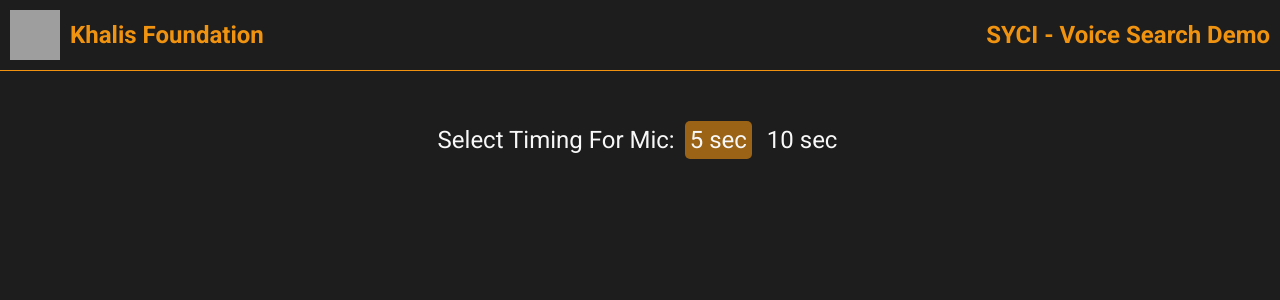
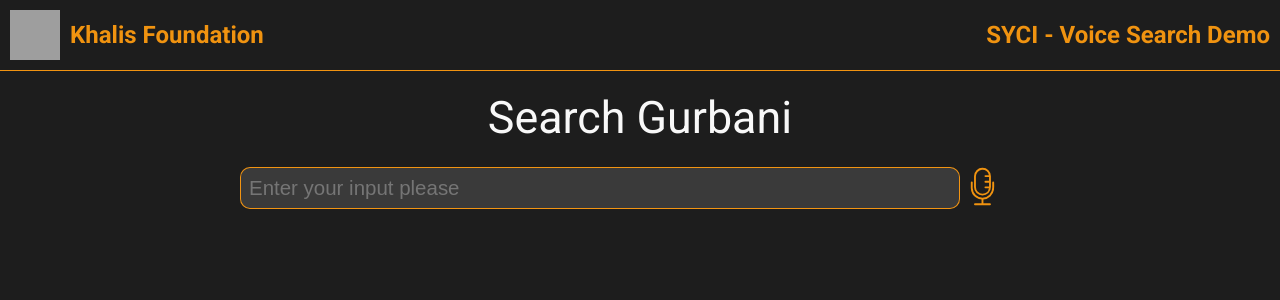
Before and after one commit to dilrajs616/khalis_demo, a React (Vite) app in the folder client/: page / in a window 1280 px wide. Shown: the top 300 px of the page. Built offline with nearby package versions, Linux system fonts and the light colour scheme; grey boxes are pictures that could not be loaded.

Commit message:
some updated and added some more stuff like mic bnt and started on coding for recording

```diff
--- a/client/src/Components/Search.tsx
+++ b/client/src/Components/Search.tsx
@@ -2,18 +2,19 @@ import Navbar from "./Navbar";
 import "../SCSS/Search.scss";
 import { useState } from "react";
 import toast from "react-hot-toast";
+import { CiMicrophoneOn } from "react-icons/ci";
 export default function Search() {
-  const [timingForMic, settimingForMic] = useState(5);
-  function handleTimingChange(time: number) {
-    settimingForMic(time);
-    toast.success(`Mic Time Changed to ${time} seconds`);
-  }
+  // const [timingForMic, settimingForMic] = useState(5);
+  // function handleTimingChange(time: number) {
+  //   settimingForMic(time);
+  //   toast.success(`Mic Time Changed to ${time} seconds`);
+  // }
   return (
     <>
       <div className="search-parent-container">
         <Navbar />
         <div className="content-container">
-          <div className="timing-tab-container">
+          {/* <div className="timing-tab-container">
             <label htmlFor="" className="timing-label">
               Select Timing For Mic:
             </label>
@@ -37,6 +38,17 @@ export default function Search() {
             >
               10 sec
             </div>
+          </div> */}
+          <div className="main-heading">Search Gurbani</div>
+          <div className="search-input-box-container">
+            <input
+              type="search"
+              placeholder="Enter your input please"
+              id="search-box"
+            />
+            <button className="mic-btn">
+              <CiMicrophoneOn size={45} />
+            </button>
           </div>
         </div>
       </div>
--- a/client/src/SCSS/Search.scss
+++ b/client/src/SCSS/Search.scss
@@ -10,24 +10,56 @@
   max-width: 800px;
   width: 100%;
 }
-.timing-tab-container {
+// .timing-tab-container {
+//   display: flex;
+//   gap: 10px;
+//   color: $color-tertiary;
+//   font-family: $font-primary;
+//   align-items: center;
+//   justify-content: center;
+//   margin-top: 50px;
+// }
+// .timing-label {
+//   font-size: 1.5rem;
+// }
+// .timing-tab {
+//   padding: 5px;
+//   border-radius: 5px;
+//   font-size: 1.5rem;
+//   cursor: pointer;
+// }
+// .timing-tab-active {
+//   background-color: $color-accent;
+// }
+.main-heading {
+  font-size: 2.8rem;
+  margin-top: 20px;
+  text-align: center;
+  font-family: $font-primary;
+  color: $color-tertiary;
+}
+.search-input-box-container {
+  margin-top: 20px;
   display: flex;
-  gap: 10px;
+  align-items: center;
+}
+#search-box {
+  width: 90%;
+  border-radius: 10px;
+  background-color: $color-secondary;
+  padding: 8px;
+  font-size: 1.28rem;
   color: $color-tertiary;
-  font-family: $font-primary;
-  align-items: center;
-  justify-content: center;
-  margin-top: 50px;
+  border: 1px solid $color-primary;
+  outline: 0;
 }
-.timing-label {
-  font-size: 1.5rem;
+#search-box::-webkit-search-cancel-button {
+  appearance: none;
 }
-.timing-tab {
-  padding: 5px;
-  border-radius: 5px;
-  font-size: 1.5rem;
+.mic-btn {
+  background-color: transparent;
+  border: 0;
+  outline: 0;
+  color: $color-primary;
   cursor: pointer;
 }
-.timing-tab-active {
-  background-color: $color-accent;
-}
```
